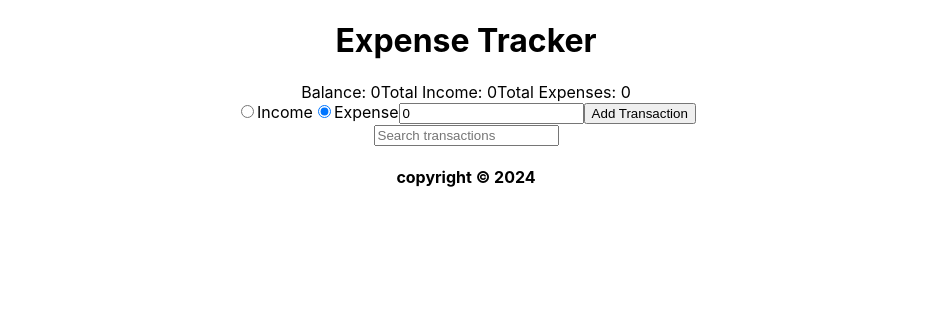
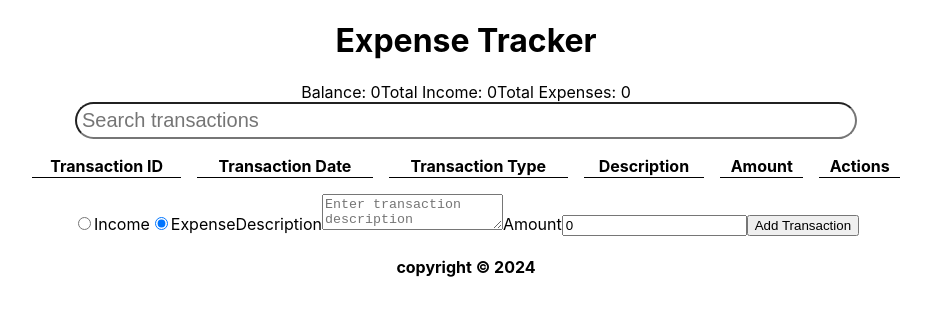
Before and after one commit to enowmbi/expense-tracker-react, a React (Create React App) app: page / in a window 1280 px wide. Shown: the top 316 px of the page, without its empty margins (174-1105 px from the left). Built offline with nearby package versions, Linux system fonts and the light colour scheme.

Commit message:
Add uuid for creating transactions and use transaction table

```diff
--- a/package.json
+++ b/package.json
@@ -10,7 +10,7 @@
     "react-dom": "^18.2.0",
     "react-router-dom": "^6.7.0",
     "react-scripts": "5.0.1",
-    "uuid": "^9.0.0",
+    "uuid": "^9.0.1",
     "web-vitals": "^2.1.4"
   },
   "scripts": {
--- a/src/App.css
+++ b/src/App.css
@@ -1,16 +1,5 @@
 .App {
   text-align: center;
-}
-
-.App-logo {
-  height: 40vmin;
-  pointer-events: none;
-}
-
-@media (prefers-reduced-motion: no-preference) {
-  .App-logo {
-    animation: App-logo-spin infinite 20s linear;
-  }
 }
 
 .App-header {
@@ -24,15 +13,36 @@
   color: white;
 }
 
-.App-link {
-  color: #61dafb;
+table {
+    width: 900px;
+    margin-left: auto;
+    margin-right: auto;
+    border-spacing: 1em;
 }
 
-@keyframes App-logo-spin {
-  from {
-    transform: rotate(0deg);
-  }
-  to {
-    transform: rotate(360deg);
-  }
+th {
+    border-bottom: 1px solid black;
 }
+
+table tr {
+    border-bottom: 1px solid black;
+}
+
+td {
+    text-align: left;
+}
+
+tr.border-bottom {
+    border-bottom: 1px solid black;
+}
+
+svg{
+    cursor: pointer;
+}
+
+#search{
+   width: 60%;
+   font-size: 20px;
+   border-radius: 60px;
+   padding: 5px;
+}
--- a/src/App.js
+++ b/src/App.js
@@ -1,50 +1,72 @@
 import './App.css';
 import Header from './components/Header'
-import IncomeExpenseSummary from './components/IncomeExpenseSummary'
+import Home from './components/Home'
 import NewTransactionForm from './components/NewTransactionForm'
-import Search from './components/Search'
-import Transactions from './components/Transactions'
 import Footer from './components/Footer'
-import {useState} from 'react'
+import { useState, useEffect } from 'react'
+import { v4 as uuidv4 } from 'uuid'
 
 function App() {
     const [netBalance, setNetBalance] = useState(0)
     const [totalIncome, setTotalIncome] = useState(0)
     const [totalExpenses, setTotalExpenses] = useState(0)
-    const [transactions, setTransactions] = useState(JSON.parse(localStorage.getItem('transactions')) || [])
+    const [transactions, setTransactions] = useState([])
+    const [description, setDescription] = useState('')
     const [amount, setAmount] = useState(0)
     const [transactionType, setTransactionType] = useState('EXPENSE')
 
+    useEffect(() =>{
+        setTransactions(JSON.parse(localStorage.getItem('transactions')) || [])
+    },[])
+
+
     const handleAddTransaction = (e)=>{
         e.preventDefault()
-        console.log("Inside handle add transaction")
-        console.log("amount:", amount)
-        console.log("transactionType:", transactionType)
-        // setTransactions(newTransaction)
+        const newDate = new Date()
+        const newTransaction = {
+            id: uuidv4(),
+            date: newDate,
+            description: description,
+            amount: amount,
+            transactionType: transactionType
+        }
+        transactionType === "INCOME" ?
+            setTotalIncome((prev) => prev + parseFloat(amount)) : setTotalExpenses((prev) => prev + parseFloat(amount))
+        setNetBalance(totalIncome - totalExpenses)
+        const transactionList = [...transactions, newTransaction]
+        localStorage.setItem('transactions', JSON.stringify(transactionList))
+        setTransactions(transactionList)
+    }
+
+    const handleEditTransaction =()=>{
+
+    }
+
+    const handleDeleteTransaction =()=>{
+
     }
 
   return (
     <div className="App">
       <Header title="Expense Tracker" />
 
-      <IncomeExpenseSummary
+      <Home
           netBalance={netBalance}
           totalIncome={totalIncome}
           totalExpenses={totalExpenses}
+          handleEditTransaction={handleEditTransaction}
+          handleDeleteTransaction={handleDeleteTransaction}
+          transactions={transactions}
       />
 
           <NewTransactionForm
+              description={description}
+              setDescription={setDescription}
               amount={amount}
               setAmount={setAmount}
               handleAddTransaction={handleAddTransaction}
               transactionType={transactionType}
               setTransactionType={setTransactionType}
-      />
-
-      <Search />
-
-      <Transactions
-        transactions={transactions}
           />
 
       <Footer />
--- /dev/null
+++ b/src/components/Home.js
@@ -0,0 +1,25 @@
+import IncomeExpenseSummary from '../components/IncomeExpenseSummary'
+import Search from '../components/Search'
+import TransactionTable from '../components/TransactionTable'
+
+const Home = ({netBalance, totalIncome, totalExpenses, transactions, handleEditTransaction, handleDeleteTransaction}) =>{
+    return(
+        <main>
+              <IncomeExpenseSummary
+                  netBalance={netBalance}
+                  totalIncome={totalIncome}
+                  totalExpenses={totalExpenses}
+              />
+
+              <Search />
+
+              <TransactionTable
+                transactions={transactions}
+                handleEditTransaction={handleEditTransaction}
+                handleDeleteTransaction={handleDeleteTransaction}
+              />
+        </main>
+    )
+}
+
+export default Home
--- a/src/components/NewTransactionForm.js
+++ b/src/components/NewTransactionForm.js
@@ -4,6 +4,8 @@ const NewTransactionForm = ({
     setAmount,
     transactionType,
     setTransactionType,
+    description,
+    setDescription
 }) =>{
    return(
       <form onSubmit={(e) => handleAddTransaction(e)}>
@@ -23,6 +25,14 @@ const NewTransactionForm = ({
            onChange={(e)=>setTransactionType(e.target.value)}
        />
        <label>Expense</label>
+       <label>Description</label>
+       <textarea
+           required
+           placeholder="Enter transaction description"
+           value={description}
+           onChange={(e) => setDescription(e.target.value)}
+       />
+       <label>Amount</label>
        <input
            type="number"
            required
--- a/src/components/Search.js
+++ b/src/components/Search.js
@@ -1,7 +1,7 @@
 const Search = () =>{
  return(
     <form>
-     <input type="text" placeholder="Search transactions" />
+     <input id="search" type="text" placeholder="Search transactions" />
      </form>
  )
 
--- /dev/null
+++ b/src/components/TransactionRow.js
@@ -0,0 +1,17 @@
+const TransactionRow =({transaction, handleEditTransaction, handleDeleteTransaction})=>{
+    return(
+        <tr>
+            <td>{transaction.id}</td>
+            <td>{transaction.date?.toString()}</td>
+            <td>{transaction.transactionType}</td>
+            <td>{transaction.description}</td>
+            <td>{transaction.amount}</td>
+            <td>Edit</td>
+            <td>Delete</td>
+        </tr>
+
+    )
+
+}
+
+export default TransactionRow
--- /dev/null
+++ b/src/components/TransactionTable.js
@@ -0,0 +1,32 @@
+import TransactionRow from '../components/TransactionRow'
+
+const TransactionTable = ({transactions, handleEditTransaction, handleDeleteTransaction}) =>{
+  return(
+      <table>
+          <thead>
+              <tr>
+                  <th>Transaction ID</th>
+                  <th>Transaction Date</th>
+                  <th>Transaction Type</th>
+                  <th>Description</th>
+                  <th>Amount</th>
+                  <th>Actions</th>
+              </tr>
+          </thead>
+          <tbody>
+              {transactions.map((transaction) => {
+                  return(
+                      <TransactionRow
+                      key={transaction.id}
+                      transaction={transaction}
+                      handleEditTransaction={handleEditTransaction}
+                      handleDeleteTransaction={handleDeleteTransaction}
+                      />
+                  )
+              })}
+          </tbody>
+      </table>
+  )
+}
+
+export default TransactionTable
--- a/src/components/Transactions.js
+++ /dev/null
@@ -1,14 +0,0 @@
-const Transactions = ({transactions}) =>{
-  return(
-      <ul>
-      {transactions.map((transaction) =>{
-          <li>
-              {transaction.description} | {transaction.amount} | {transaction.type}
-              <hr />
-          </li>
-      })}
-      </ul>
-  )
-}
-
-export default Transactions
```
Also changed, not shown: 1 other file (tests, documents, lock files or other folders). Lines whose indentation alone changed are shown as unchanged.
